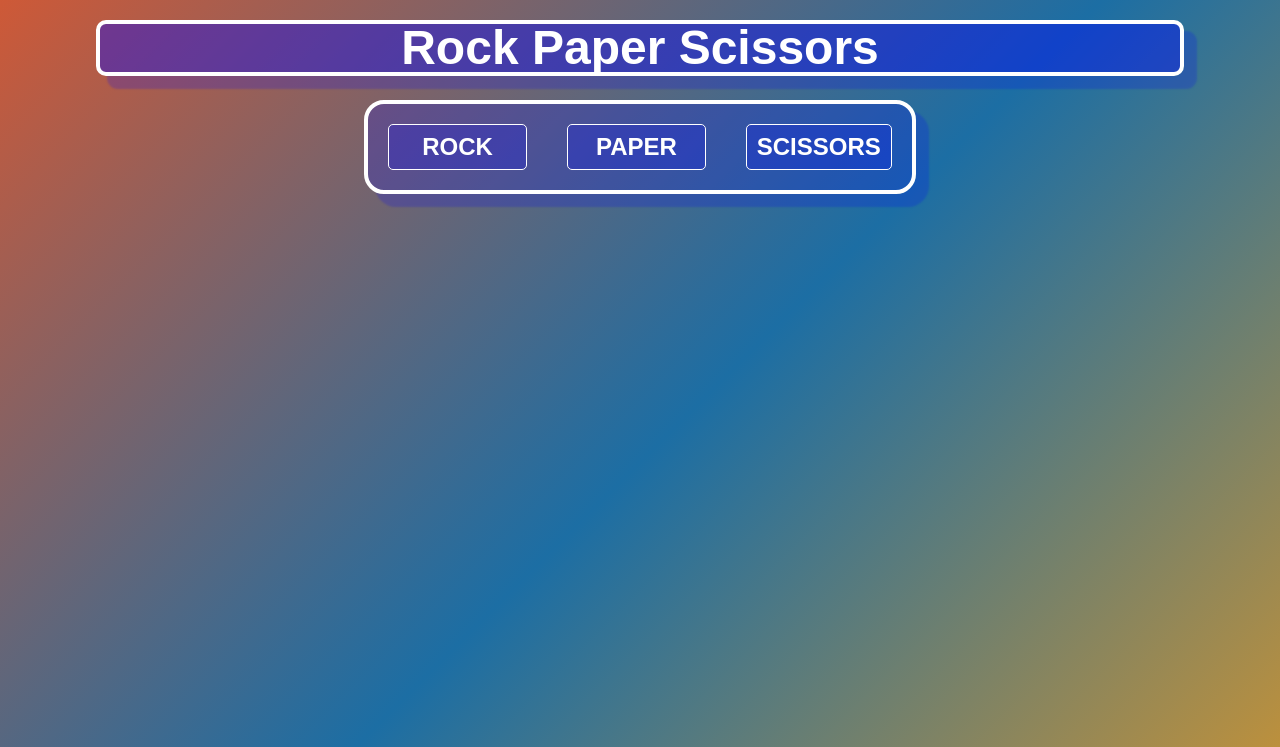
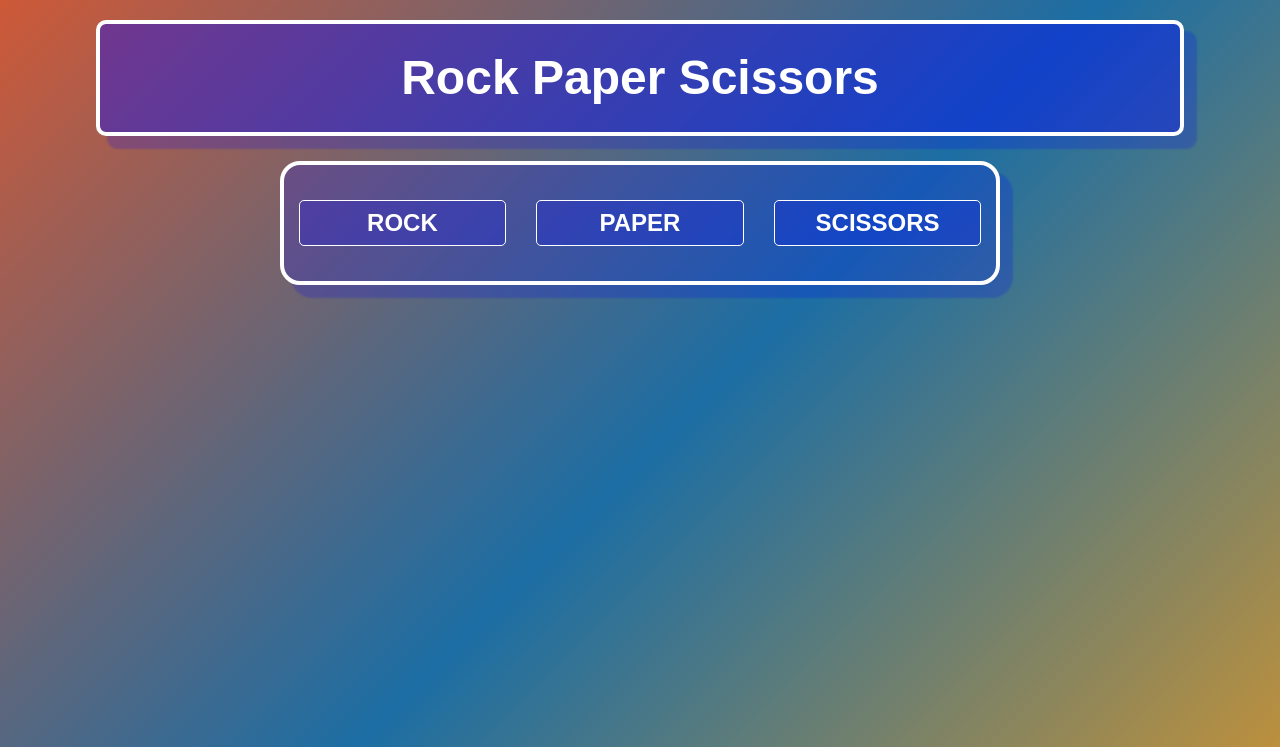
Before and after one commit to biroue10/Rock-Paper-Scissors-Project, a website: page index.html in a window 1280 px wide. Shown: the top 747 px of the page. Drawn offline with Linux system fonts and the light colour scheme; a web font is replaced by a local one.

Commit message:
refactor my code

```diff
--- a/style.css
+++ b/style.css
@@ -7,9 +7,11 @@
 }
 .container {
   display: flex;
+  padding-top: 20px;
+  padding-bottom: 20px;
   justify-content: center;
   align-items: center;
-  width: 70%;
+  width: 85%;
   background-color: rgba(0, 0, 255, 0.2);
   margin-top: 3%;
   border-radius: 20px;
@@ -18,9 +20,10 @@
   box-shadow: 12px 12px 2px 1px rgba(0, 0, 255, 0.2);
 }
 .container button {
-  margin: 20px;
-  width: 220px;
-  padding: 10px;
+  padding-top: 10px;
+  padding-bottom: 10px;
+  margin: 15px;
+  width: 250px;
   border: none;
   cursor: pointer;
   font-weight: 900;
@@ -28,7 +31,7 @@
   border: 1px solid white;
   background-color: antiquewhite;
   border-radius: 5px;
-  font-size: 1.5em;
+  font-size: 1.5rem;
   background-color: rgba(0, 0, 255, 0.2);
   color: white;
 }
@@ -82,6 +85,8 @@ body {
 }
 h1 {
   text-align: center;
+  padding-top: 30px;
+  padding-bottom: 30px;
   font-weight: 900;
   font-family: "BreezedCaps", sans-serif;
   border: 4px white solid;
```
